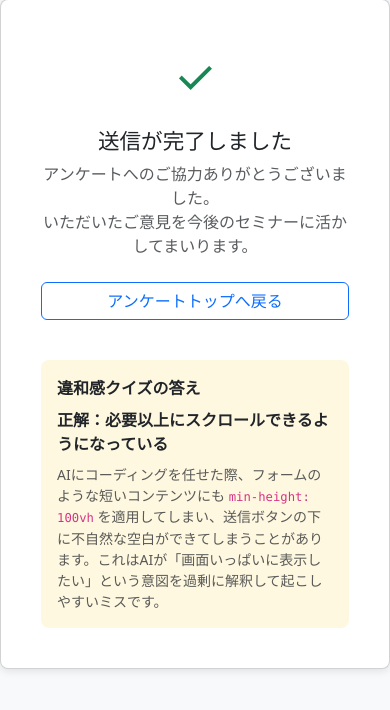
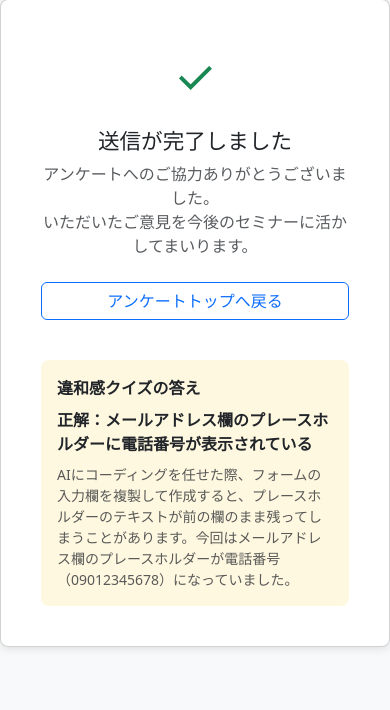
Before and after one commit to Kishi-Satoshi/survey, a Flask app: page /thanks in a window 390 px wide. Shown: the part 81-791 px from the top of the page. Run offline with Flask 3, Linux system fonts and the light colour scheme.

Commit message:
Switch bug from min-height scroll to email placeholder showing phone number
- Remove min-height: 100vh from .form-card
- Change email placeholder to 09012345678
- Swap quiz choices 3 and 4 (correct answer stays at #3)
- Update thanks page and admin console for new correct answer

https://claude.ai/code/session_01TSXfBYrdznwg9HnJBHLdkV

```diff
--- a/templates/admin.html
+++ b/templates/admin.html
@@ -63,7 +63,7 @@
                 {% for col in fieldnames %}
                 <td>
                   {% if col == '不具合クイズ' %}
-                    {% if row[col] == '必要以上にスクロールできるようになっている' %}
+                    {% if row[col] == 'メールアドレス欄のプレースホルダーに電話番号が表示されている' %}
                       <span class="badge bg-success">正解</span>
                     {% elif row[col] %}
                       <span class="badge bg-danger">不正解</span>
@@ -114,7 +114,7 @@
                 {% for col in fieldnames %}
                 <td>
                   {% if col == '不具合クイズ' %}
-                    {% if row[col] == '必要以上にスクロールできるようになっている' %}
+                    {% if row[col] == 'メールアドレス欄のプレースホルダーに電話番号が表示されている' %}
                       <span class="badge bg-success">正解</span>
                     {% elif row[col] %}
                       <span class="badge bg-danger">不正解</span>
--- a/templates/thanks.html
+++ b/templates/thanks.html
@@ -27,8 +27,8 @@
 
     <div class="text-start mt-3 p-3" style="background: #fff8e1; border-radius: 8px;">
       <div class="fw-semibold mb-2">違和感クイズの答え</div>
-      <p class="mb-2"><strong>正解：必要以上にスクロールできるようになっている</strong></p>
-      <p class="text-muted small mb-0">AIにコーディングを任せた際、フォームのような短いコンテンツにも <code>min-height: 100vh</code> を適用してしまい、送信ボタンの下に不自然な空白ができてしまうことがあります。これはAIが「画面いっぱいに表示したい」という意図を過剰に解釈して起こしやすいミスです。</p>
+      <p class="mb-2"><strong>正解：メールアドレス欄のプレースホルダーに電話番号が表示されている</strong></p>
+      <p class="text-muted small mb-0">AIにコーディングを任せた際、フォームの入力欄を複製して作成すると、プレースホルダーのテキストが前の欄のまま残ってしまうことがあります。今回はメールアドレス欄のプレースホルダーが電話番号（09012345678）になっていました。</p>
     </div>
   </div>
 </body>
```
Also changed, not shown: templates/form.html (+5 -6 lines).
